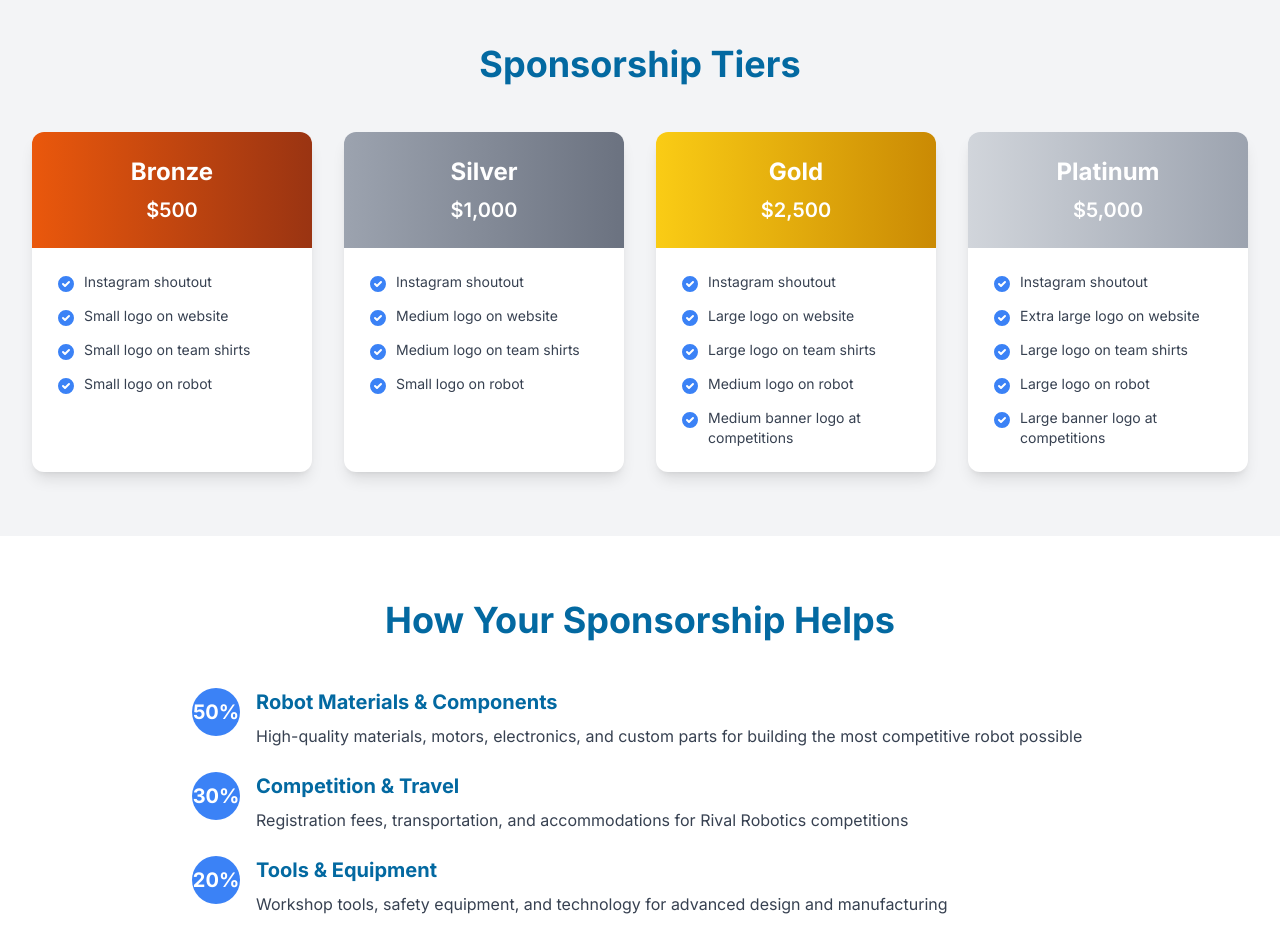
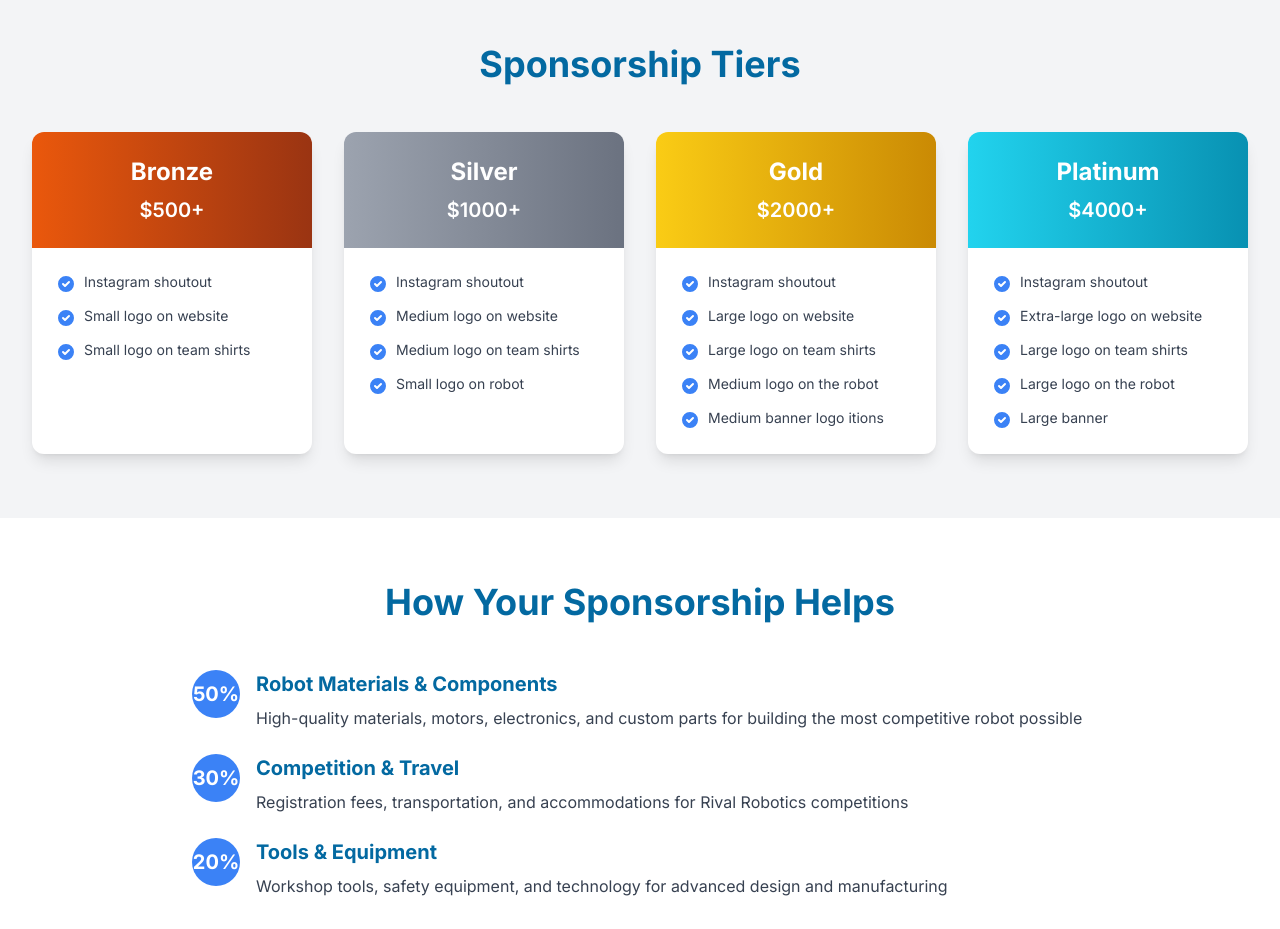
Before and after one commit to RTMBE/JAWSrobotics, a React (Vite) app: page /want-to-sponsor in a window 1280 px wide. Shown: the part 1160-2089 px from the top of the page. Built offline with nearby package versions, Linux system fonts and the light colour scheme; no server answers.

Commit message:
Update sponsorship tiers to match new pricing and benefits

```diff
--- a/src/pages/WantToSponsor.jsx
+++ b/src/pages/WantToSponsor.jsx
@@ -2,18 +2,17 @@ const WantToSponsor = () => {
   const sponsorshipTiers = [
     {
       name: 'Bronze',
-      amount: '$500',
+      amount: '$500+',
       color: 'from-orange-600 to-orange-800',
       benefits: [
         'Instagram shoutout',
         'Small logo on website',
         'Small logo on team shirts',
-        'Small logo on robot',
       ]
     },
     {
       name: 'Silver',
-      amount: '$1,000',
+      amount: '$1000+',
       color: 'from-gray-400 to-gray-500',
       benefits: [
         'Instagram shoutout',
@@ -24,26 +23,26 @@ const WantToSponsor = () => {
     },
     {
       name: 'Gold',
-      amount: '$2,500',
+      amount: '$2000+',
       color: 'from-yellow-400 to-yellow-600',
       benefits: [
         'Instagram shoutout',
         'Large logo on website',
         'Large logo on team shirts',
-        'Medium logo on robot',
-        'Medium banner logo at competitions',
+        'Medium logo on the robot',
+        'Medium banner logo itions',
       ]
     },
     {
       name: 'Platinum',
-      amount: '$5,000',
-      color: 'from-gray-300 to-gray-400',
+      amount: '$4000+',
+      color: 'from-cyan-400 to-cyan-600',
       benefits: [
         'Instagram shoutout',
-        'Extra large logo on website',
+        'Extra-large logo on website',
         'Large logo on team shirts',
-        'Large logo on robot',
-        'Large banner logo at competitions',
+        'Large logo on the robot',
+        'Large banner',
       ]
     },
   ]
```
